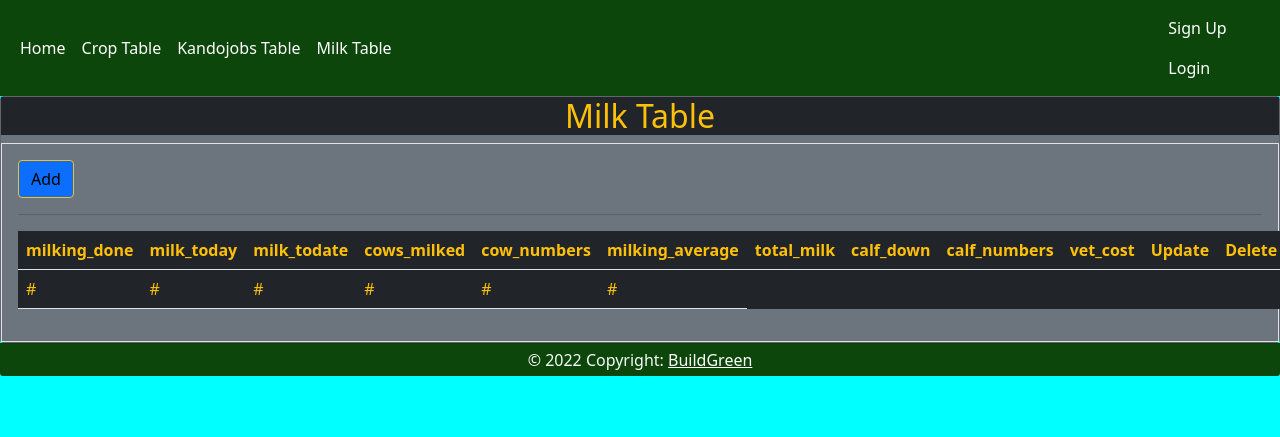
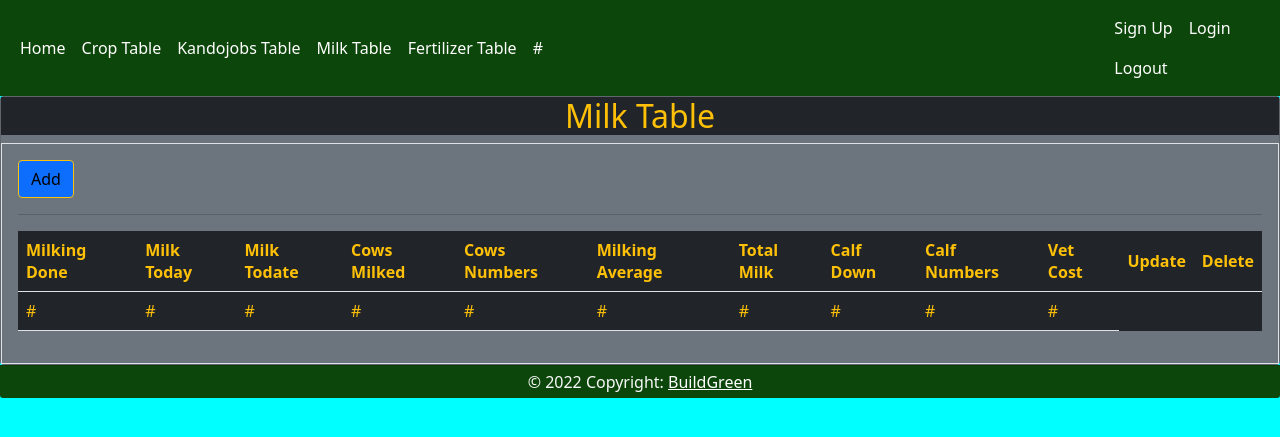
Before and after one commit to smugun1/Simkip-, a Django app: page /milk_table/ in a window 1280 px wide. Shown: the top 437 px of the page. Run offline with Django 4.2, Linux system fonts and the light colour scheme; data comes from the database, SQL or seed files in the repository; both versions use the stored data as it was after the commit.

Commit message:
create update table for milk_table, and fertilizer and kandojobs table. issue- 1.fertilizer and kandojobs tables not displaying. 2. milk_table not populating

```diff
--- a/farmbook/mogoon/models.py
+++ b/farmbook/mogoon/models.py
@@ -48,7 +48,7 @@ class Fertilizer(models.Model):
     fertilizer_cost = models.DecimalField(max_digits=8, decimal_places=2)
 
     def __str__(self):
-        return self.fertilizer
+        return str(self.fertilizer_amt)
 
 
 class Milk(models.Model):
--- a/farmbook/mogoon/templates/Crop_data/delete.html
+++ b/farmbook/mogoon/templates/Crop_data/delete.html
@@ -9,7 +9,7 @@
     <form method="POST">
         {% csrf_token %}
         {{ form.as_p }}
-        <button class="btn btn-warning" typeof="hover"><a href="{% url 'mogoon-table' %}">Cancel</a></button>
+        <button class="btn btn-warning" typeof="hover"><a href="{% url 'mogoon-crop_table' %}">Cancel</a></button>
         <button class="btn btn-danger" typeof="hover" type="submit">Confirm</button>
 
     </form>
--- a/farmbook/mogoon/templates/Crop_data/update.html
+++ b/farmbook/mogoon/templates/Crop_data/update.html
@@ -12,7 +12,7 @@
             {% csrf_token %}
             {{ form.as_p }}
             <input class="btn btn-info bg-warning" type="submit" value="Edit">
-            <a class="btn btn-warning bg-warning btn-info block-lg" href="{% url 'mogoon-table' %}">Return</a>
+            <a class="btn btn-warning bg-warning btn-info block-lg" href="{% url 'mogoon-crop_table' %}">Return</a>
         </form>
     </div>
 </div>
--- a/farmbook/mogoon/templates/mogoon/crop_table.html
+++ b/farmbook/mogoon/templates/mogoon/crop_table.html
@@ -1,13 +1,13 @@
 {% extends 'mogoon/base.html' %}
 
     {% include 'Crop_data/update.html' %}
-    {% include 'Crop_data/update-form.html' %}
+
     {% include 'Crop_data/delete.html' %}
 
     {% load static %}
 
 
-<title>{% block title %} {% endblock %}</title>
+<title>{% block title %}Crop Table{% endblock %}</title>
 
 <link rel='stylesheet' href="{% static 'style.css' %}" type='text/css'>
 
@@ -15,7 +15,7 @@
 <div class="container-fluid text-right card bg-secondary card-dark mx-0 px-0 my-0 py-0">
     <h2 class="text-center bg-dark text-warning">Crop Table</h2>
         <div class="border p-3">
-        <a class="btn btn-warning bg-primary btn-info block-lg" href="{% url 'crop_table_update' %}">Add</a>
+        <a class="btn btn-warning bg-primary btn-info block-lg" href="{% url 'mogoon-crop_table_update' %}">Add</a>
         <form action="" method="POST">
             {% csrf_token %}
        </form>
--- a/farmbook/mogoon/templates/mogoon/crop_table_update.html
+++ b/farmbook/mogoon/templates/mogoon/crop_table_update.html
@@ -20,7 +20,7 @@
 <div class="container fluid bg-info text-warning" style="width: 25rem;">
     <div class="card card bg-dark text-right" style="width: 23rem;">
         <h2 class="text-center text-warning">Crop Table Update</h2>
-        <form action="{% url 'mogoon-create' %}" method="POST">
+        <form action="{% url 'mogoon-crop_create' %}" method="POST">
             {% csrf_token %}
             {{ form }}
 
@@ -63,7 +63,6 @@
                 </div>
                 <div class="container my-3">
                     <button class="btn btn-primary" type="submit" value="Update" name="update" typeof="hover">Submit</button>
-
                     <a class="btn btn-warning bg-success btn-info block-lg" href="{% url 'mogoon-crop_table' %}">Return</a>
                 </div>
             </div>
--- a/farmbook/mogoon/templates/mogoon/milk_table.html
+++ b/farmbook/mogoon/templates/mogoon/milk_table.html
@@ -1,13 +1,14 @@
 {% extends 'mogoon/base.html' %}
 
     {% include 'Crop_data/update.html' %}
+
     {% include 'Crop_data/delete.html' %}
-    {% include 'Crop_data/update-form.html' %}
+
 
 {% load static %}
 
 
-<title>{% block title %} {% endblock %}</title>
+<title>{% block title %}Milk Table{% endblock %}</title>
 
 <link rel='stylesheet' href="{% static 'style.css' %}" type='text/css'>
 
@@ -15,46 +16,52 @@
 <div class="container-fluid text-right card bg-secondary card-dark mx-0 px-0 my-0 py-0">
     <h2 class="text-center bg-dark text-warning">Milk Table</h2>
        <div class="border p-3">
-        <a class="btn btn-warning bg-primary btn-info block-lg" href="{% url 'crop_table_update' %}">Add</a>
+        <a class="btn btn-warning bg-primary btn-info block-lg" href="{% url 'mogoon-milk_table_update'%}">Add</a>
         <form action="" method="POST">
             {% csrf_token %}
+
         </form>
 
         <hr>
-        <table class="table align-middle text-warning bg-dark table-hover">
+        <table class="table align-middle text-warning bg-dark">
+
             <tr>
-                <th>milking_done</th>
-                <th>milk_today</th>
-                <th>milk_todate</th>
-                <th>cows_milked</th>
-                <th>cow_numbers</th>
-                <th>milking_average</th>
-                <th>total_milk</th>
-                <th>calf_down</th>
-                <th>calf_numbers</th>
-                <th>vet_cost</th>
+                <th>Milking Done</th>
+                <th>Milk Today</th>
+                <th>Milk Todate</th>
+                <th>Cows Milked</th>
+                <th>Cows Numbers</th>
+                <th>Milking Average</th>
+                <th>Total Milk</th>
+                <th>Calf Down</th>
+                <th>Calf Numbers</th>
+                <th>Vet Cost</th>
                 <th>Update</th>
                 <th>Delete</th>
             </tr>
 
-            {% for data in crop_data %}
+            {% for lit in Milk %}
             <tr>
-                <td>{{milking_done}}</td>
-                <td>{{milk_today}}</td>
-                <td>{{milk_todate}}</td>
-                <td>{{cows_milked}}</td>
-                <td>{{cow_numbers}}</td>
-                <td>{{milking_average}}</td>
-                <td>{{total_milk}}</td>
-                <td>{{calf_down}}</td>
-                <td>{{calf_numbers}}</td>
-                <td>{{vet_cost}}</td>
+                <td>{{lit.milking_done}}</td>
+                <td>{{lit.milk_today}}</td>
+                <td>{{lit.milk_todate}}</td>
+                <td>{{lit.cows_milked}}</td>
+                <td>{{lit.cows_numbers}}</td>
+                <td>{{lit.milking_average}}</td>
+                <td>{{lit.total_milk}}</td>
+                <td>{{lit.calf_down}}</td>
+                <td>{{lit.calf_numbers}}</td>
+                <td>{{lit.vet_cost}}</td>
                 <td><a class="btn btn-info btn-block bg-success btn btn-info" href="{% url 'Crop_data-update' data.id %}">Edit</a></td>
                 <td><a class="btn btn-info btn-block bg-danger btn btn-info" href="{% url 'Crop_data-delete' data.id %}">Delete</a></td>
             </tr>
+            {% endfor %}
 
-            {% endfor %}
             <tr>
+                <td>#</td>
+                <td>#</td>
+                <td>#</td>
+                <td>#</td>
                 <td>#</td>
                 <td>#</td>
                 <td>#</td>
@@ -66,6 +73,4 @@
         </table>
     </div>
 </div>
-
-
 {% endblock %}
--- a/farmbook/mogoon/templates/mogoon/navbar.html
+++ b/farmbook/mogoon/templates/mogoon/navbar.html
@@ -4,11 +4,11 @@
         <div class="collapse navbar-collapse" id="navbarNavDropdown">
             <ul class="nav navbar-nav">
                 <li class="nav-item"><a class="nav-link active" href="{% url 'home' %}">Home</a></li>
-<!--                <li class="nav-item"><a class="nav-link active" href="#">#</a></li>-->
                 <li class="nav-item"><a class="nav-link active" href="{% url 'mogoon-crop_table' %}">Crop Table</a></li>
-                <li class="nav-item"><a class="nav-link active" href="{% url 'mogoon-kandojobs_table' %}">Kandojobs
-                    Table</a></li>
+                <li class="nav-item"><a class="nav-link active" href="{% url 'mogoon-kandojobs_table' %}">Kandojobs Table</a></li>
                 <li class="nav-item"><a class="nav-link active" href="{% url 'mogoon-milk_table' %}">Milk Table</a></li>
+                <li class="nav-item"><a class="nav-link active" href="{% url 'mogoon-fertilizer_table' %}">Fertilizer Table</a></li>
+                <li class="nav-item"><a class="nav-link active" href="#">#</a></li>
             </ul>
         </div>
     </div>
@@ -16,6 +16,7 @@
         <ul class="nav navbar-nav">
             <li class="nav-item"><a class="nav-link active" href="{% url 'mogoon-sign_up_table' %}">Sign Up</a></li>
             <li class="nav-item"><a class="nav-link active" href="{% url 'mogoon-sign_in_table' %}">Login</a></li>
+            <li class="nav-item"><a class="nav-link active" href="{% url 'mogoon-logout_table' %}">Logout</a></li>
         </ul>
     </div>
 </nav>
--- a/farmbook/mogoon/urls.py
+++ b/farmbook/mogoon/urls.py
@@ -1,16 +1,30 @@
 from django.urls import path
 from . import views
-from .views import Home, Crop_Table_Update
+from .views import *
 
 urlpatterns = [
-    path('/', Home, name='home'),
-    path('crop_table_update/', Crop_Table_Update, name='crop_table_update'),
+    path('', Home, name='home'),
+
     path('sign_up/', views.Sign_Up_Table, name='mogoon-sign_up_table'),
     path('sign_in/', views.Sign_In_Table, name='mogoon-sign_in_table'),
-    path('crop_table/', views.Crop_Table, name='mogoon-crop_table'),
+    path('logout/', views.Logout, name='mogoon-logout_table'),
+
+    path('crop_table/', views.CropTable, name='mogoon-crop_table'),
+    path('crop_table_update/', views.CropTableUpdate, name='mogoon-crop_table_update'),
+    path('crop_create/', views.mogoonCropCreate, name='mogoon-crop_create'),
+
     path('kandojobs_table/', views.KandojobsTable, name='mogoon-kandojobs_table'),
+    path('kandojobs_table_update/', views.KandojobsTableUpdate, name='mogoon-kandojobs_table_update'),
+    path('kandojobs_create/', views.mogoonKandojobsCreate, name='mogoon-kandojobs_create'),
+
+    path('fertilizer_table/', views.FertilizerTable, name='mogoon-fertilizer_table'),
+    path('fertilizer_table_update/', views.mogoonFertilizerTableCreate, name='mogoon-fertilizer_table_update'),
+    path('fertilizer_create/', views.mogoonFertilizerCreate, name='mogoon-fertilizer_create'),
+
     path('milk_table/', views.MilkTable, name='mogoon-milk_table'),
-    path('create/', views.mogoonCreate, name='mogoon-create'),
+    path('milk_table_update/', views.MilkTableUpdate, name='mogoon-milk_table_update'),
+    path('milk_create/', views.mogoonMilkCreate, name='mogoon-milk_create'),
+
     path('update/<int:pk>/', views.update, name='Crop_data-update'),
     path('delete/<int:pk>/', views.delete, name='Crop_data-delete'),
 
--- a/farmbook/mogoon/views.py
+++ b/farmbook/mogoon/views.py
@@ -20,7 +20,60 @@ def Home(request):
 
 
 @never_cache
-def Crop_Table_Update(request):
+def Sign_Up_Table(request):
+    context = {
+        "name": {"Sign Up"},
+
+    }
+    return render(request, 'mogoon/sign_up.html', context)
+
+
+@never_cache
+def Sign_In_Table(request):
+    context = {
+        "name": {"Login"},
+
+    }
+    return render(request, 'mogoon/login.html', context)
+
+
+def Logout(request):
+    context = {
+        "name": {"Logout"},
+
+    }
+    return render(request, 'mogoon/logout.html', context)
+
+
+@never_cache
+def CropTable(request):
+    data = Crop.objects.all()
+    plucking_date = models.DateTimeField()
+    crop_today = Crop.objects.count()
+    crop_todate = Crop.objects.aggregate(all_sum=Sum('crop_today'))
+    plucker_numbers = Crop.objects.aggregate(all_quantity=Sum('plucker_numbers'))
+    plucking_average = F(crop_today) / F(plucker_numbers)
+    total_crop = Crop.objects.aggregate(total_sum=Sum('crop_todate'))
+
+    context = {
+        "name": {"Crop Table"},
+        "crop_data": data,
+        "plucking_date": plucking_date,
+        "c_today": crop_today,
+        "c_todate": crop_todate,
+        "p_numbers": plucker_numbers,
+        "p_average": plucking_average,
+        "t_crop": total_crop,
+
+    }
+    return render(request, 'mogoon/crop_table.html', context)
+
+
+# raise Exception("I want to know value" + str("Crop Table"))
+
+
+@never_cache
+def CropTableUpdate(request):
     # get the current crop_todate value
     crop_todate = Crop.objects.aggregate(all_sum=Sum('crop_today'))
 
@@ -46,68 +99,12 @@ def Crop_Table_Update(request):
 
 
 @never_cache
-def Crop_Table(request):
-    data = Crop.objects.all()
-    plucking_date = models.DateTimeField()
-    crop_today = Crop.objects.count()
-    crop_todate = Crop.objects.aggregate(all_sum=Sum('crop_today'))
-    plucker_numbers = Crop.objects.aggregate(all_quantity=Sum('plucker_numbers'))
-    plucking_average = F(crop_today) / F(plucker_numbers)
-    total_crop = Crop.objects.aggregate(total_sum=Sum('crop_todate'))
-
-    context = {
-        "name": {"Crop Table"},
-        "crop_data": data,
-        "plucking_date": plucking_date,
-        "c_today": crop_today,
-        "c_todate": crop_todate,
-        "p_numbers": plucker_numbers,
-        "p_average": plucking_average,
-        "t_crop": total_crop,
-
-    }
-    return render(request, 'mogoon/crop_table.html', context)
-
-
-# raise Exception("I want to know value" + str("Crop Table"))
-@never_cache
-def update(request, pk):
-    data = Crop.objects.get(id=pk)
-    if request.method == 'POST':
-        form = UpdateTaskForm(request.POST, instance=data)
-        if form.is_valid():
-            form.save()
-            return redirect('mogoon/crop_table.html')
-
-    else:
-        form = UpdateTaskForm(instance=data)
-
-    context = {
-        'form': form, 'UpdateTaskForm': UpdateTaskForm,
-
-    }
-    return render(request, 'Crop_data/update.html', context)
-
-
-@never_cache
-def delete(request, pk):
-    data = Crop.objects.get(id=pk)
-    if request.method == 'POST':
-        data.delete()
-        return redirect('/table')
-
-    context = {
-        'item': data,
-    }
-    return render(request, 'Crop_data/delete.html', context)
-
-
-@never_cache
-def mogoonCreate(request):
+def mogoonCropCreate(request):
     if request.method == "POST":
         # this function saves a new record from the notes form. The crop_todate is the crop todate gotten from the
         # form(that was passed from the notes function) plus the crop today entered in the form.
-        # Initially the crop to date is zero when the dta base is empty. the new crop to date will be zero plus the
+        # Initially the crop to date is zero when the dta base is empty. the new crop to date will be zero plus the crop
+        # today entered in the form, this addition is inserted and saved in the database as crop todate as shown below.
         plucking_date = request.POST['plucking_date']
         crop_data = request.POST['crop_data']
         crop_today = request.POST['crop_today']
@@ -120,25 +117,26 @@ def mogoonCreate(request):
         insert = Crop(plucking_date=plucking_date, crop_data=crop_data, crop_today=crop_today, crop_todate=crop_todate,
                       plucker_numbers=plucker_number, plucking_average=plucking_average, total_crop=total_crop)
         insert.save()
-        return redirect('mogoon-table')
+        return redirect('/crop_table')
 
 
 @never_cache
 def KandojobsTable(request):
     job = Kandojobs.objects.all()
     pruned_block_No = models.IntegerField()
-    pruned_bushes = models.IntegerField()
+    pruned_bushes = Kandojobs.objects.count()
     pruning_done = models.DateTimeField()
-    pruning_cost = models.FloatField()
+    pruning_cost = F(pruned_bushes) * F(input('pruning_rate'))
     weeding_done = models.DateTimeField()
     chemical_name = models.CharField()
     block_No = models.IntegerField()
     weeding_chem = models.CharField()
-    weeding_labour = models.IntegerField()
+    weeding_labour = F(input('labour_number') * F(input('labour_cost')))
     weeding_cost = models.FloatField()
 
     context = {
         "name": {"Kandojobs Table"},
+        "Kandojobs": job,
         "pruned_block_No": pruned_block_No,
         "pruned_bushes": pruned_bushes,
         "pruning_done": pruning_done,
@@ -153,13 +151,38 @@ def KandojobsTable(request):
     return render(request, 'mogoon/kandojobs_table.html', context)
 
 
+def KandojobsTableUpdate(request):
+    pass
+
+
+def mogoonKandojobsCreate(request):
+    if request.method == "POST":
+        pruned_block_No = request.POST['pruned_block_No']
+        pruned_bushes = request.POST['pruned_bushes']
+        pruning_done = request.POST['pruning_done']
+        pruning_cost = request.POST['pruning_cost']
+        weeding_done = request.POST['weeding_done']
+        chemical_name = request.POST['chemical_name']
+        block_No = request.POST['block_No']
+        weeding_chem = request.POST['weeding_chem']
+        weeding_labour = request.POST['weeding_labour']
+        weeding_cost = request.POST['weeding_cost']
+
+        insert = Kandojobs(pruned_block_No=pruned_block_No, pruned_bushes=pruned_bushes, pruning_done=pruning_done,
+                           pruning_cost=pruning_cost,
+                           weeding_done=weeding_done, chemical_name=chemical_name, block_No=block_No,
+                           weeding_labour=weeding_chem, weeding_cost=weeding_labour)
+        insert.save()
+        return redirect('/kandojobs_table')
+
+
 @never_cache
 def MilkTable(request):
     lit = Milk.objects.all()
     milking_done = models.DateTimeField()
     milk_today = Milk.objects.count()
     milk_todate = Milk.objects.aggregate(all_sum=Sum('milk_today'))
-    cows_milked = models.IntegerField()
+    cows_milked = Milk.objects.count()
     cows_numbers = Milk.objects.aggregate(all_quantity=Sum('cows_numbers'))
     milking_average = F(milk_today) / F(cows_numbers)
     total_milk = Milk.objects.aggregate(total_sum=Sum('milk_todate'))
@@ -183,18 +206,114 @@ def MilkTable(request):
     return render(request, 'mogoon/milk_table.html', context)
 
 
-@never_cache
-def Sign_Up_Table(request):
+def MilkTableUpdate(request):
+    # get the current milk_todate value
+    milk_todate = Milk.objects.aggregate(all_sum=Sum('milk_today'))
+
+    # the milk_todate variable is a dictionary with a key value pair, the key is all_sum as set above,
+    # when the database is empty the value of all_sum is set to python type called None, to cater for this scenario
+    # get the value of the all_sum and check if it is nul as shown below, when null is set to type None and not type
+    # Null
+    if milk_todate.get('all_sum') is None:
+        # if the value is of type None set the value to zero because this value is used later for additions and a none
+        # type cannot be added to the int type
+        milk_todate['all_sum'] = 0
+        # this value appears in the form as 0 instead of 'None'
+    else:
+        # if it has an actual value get the milk_todate and pass it to the templates via the context, this value
+        # appears in the form
+        milk_todate = Milk.objects.aggregate(all_sum=Sum('milk_today'))
     context = {
-        "name": {"Sign Up"},
+        "milk_todate": milk_todate,
+        "name": {"Farm data Notes"},
 
     }
-    return render(request, 'mogoon/sign_up.html', context)
+    return render(request, 'mogoon/milk_table_update.html', context)
+
 
 @never_cache
-def Sign_In_Table(request):
+def mogoonMilkCreate(request):
+    if request.method == "POST":
+        # this function saves a new record from the notes form. The milk_todate is the milk todate gotten from the
+        # form(that was passed from the notes function) plus the milk today entered in the form.
+        # Initially the crop to date is zero when the dta base is empty. the new milk to date will be zero plus the crop
+        # today entered in the form, this addition is inserted and saved in the database as crop todate as shown below.
+        milking_done = request.POST['milking_done']
+        milk_today = request.POST['milk_today']
+        milk_todate = int(request.POST['milk_todate']) + int(milk_today)
+        # Initially request.POST['milk_today'] is a string, it has to be wrapped with an int for purpose of addition
+        cows_milked = request.POST['cows_milked']
+        cows_numbers = request.POST['cows_numbers']
+        milking_average = request.POST['milking_average']
+        total_milk = request.POST['total_milk']
+        calf_down = request.POST['calf_down']
+        calf_numbers = request.POST['calf_numbers']
+        vet_cost = request.POST['vet_cost']
+
+        insert = Milk(milking_done=milking_done, milk_today=milk_today, milk_todate=milk_todate,
+                      cows_milked=cows_milked,
+                      cows_numbers=cows_numbers, milking_average=milking_average, total_milk=total_milk,
+                      calf_down=calf_down, calf_numbers=calf_numbers, vet_cost=vet_cost)
+        insert.save()
+        return redirect('/milk_table')
+
+
+@never_cache
+def FertilizerTable(request):
+    data = Fertilizer.objects.all()
+    fertilizer = models.CharField()
+    fertilizer_amt = Fertilizer.objects.count()
+    fertilizer_applied = models.DateTimeField()
+    fertilizer_labour = Fertilizer.objects.aggregate(all_sum=Sum(input('labour')))
+    fertilizer_cost = F(fertilizer_amt) * F(cost=5400) + F(input('labour') * 300)
+
     context = {
-        "name": {"Login"},
+        "name": {"Fertilizer Table"},
+        "fertilizer": data,
+        "fertilizer_amt": fertilizer_amt,
+        "fertilizer_applied": fertilizer_applied,
+        "fertilizer_labour": fertilizer_labour,
+        "fertilizer_cost": fertilizer_cost,
 
     }
-    return render(request, 'mogoon/login.html', context)
+    return render(request, 'mogoon/fertilizer_table.html', context)
+
+
+def mogoonFertilizerCreate():
+    return None
+
+
+def mogoonFertilizerTableCreate():
+    return None
+
+
+@never_cache
+def update(request, pk):
+    data = Crop.objects.get(id=pk)
+    if request.method == 'POST':
+        form = UpdateTaskForm(request.POST, instance=data)
+        if form.is_valid():
+            form.save()
+            return redirect('/crop_table')
+
+    else:
+        form = UpdateTaskForm(instance=data)
+
+    context = {
+        'form': form, 'UpdateTaskForm': UpdateTaskForm,
+
+    }
+    return render(request, 'Crop_data/update.html', context)
+
+
+@never_cache
+def delete(request, pk):
+    data = Crop.objects.get(id=pk)
+    if request.method == 'POST':
+        data.delete()
+        return redirect('/table')
+
+    context = {
+        'item': data,
+    }
+    return render(request, 'Crop_data/delete.html', context)
```
Also changed, not shown: farmbook/db.sqlite3.
